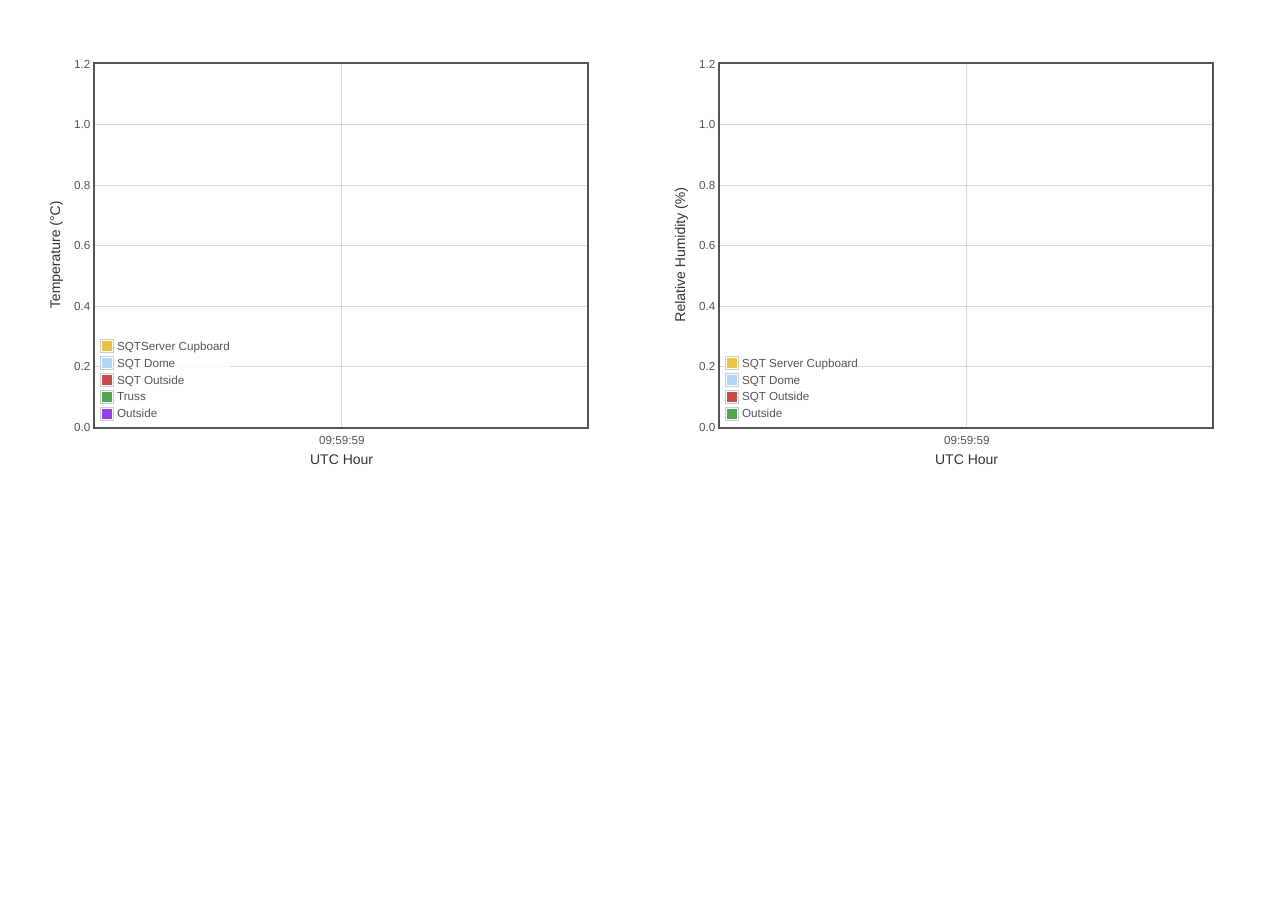
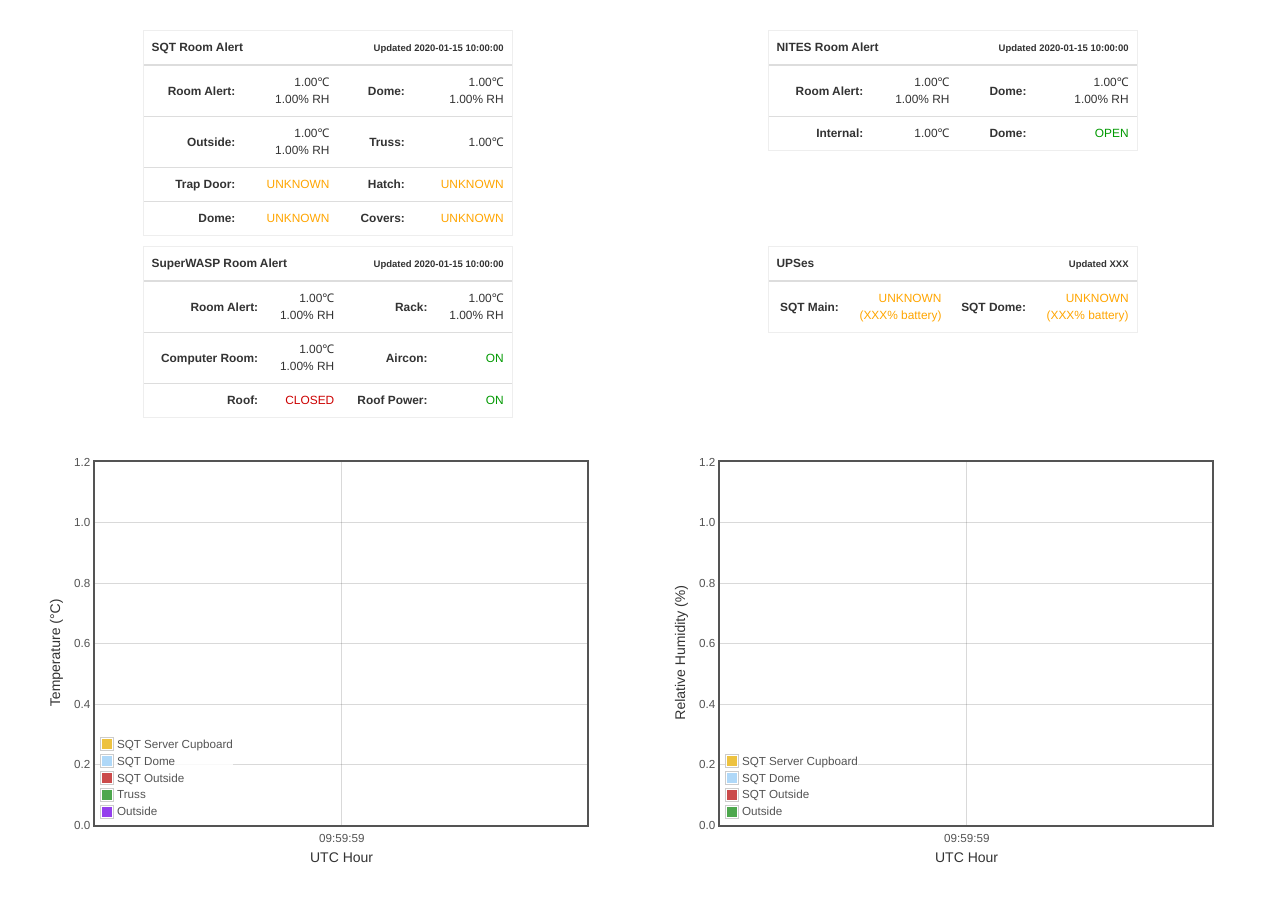
Before and after one commit to warwick-one-metre/onemetre-django, a Django app: page /environment/ in a window 1280 px wide. Shown: the part 52-965 px from the top of the page. Before the commit the page ends 517 px from the top, so only its background shows below. Run offline with Django 3.2, Linux system fonts and the light colour scheme; tables that the repository leaves empty hold one stand-in row (values such as "Sample post"); data that the repository does not hold is empty; some libraries are stand-ins or nearby versions.

Commit message:
Add latest environment stats to environment page.

```diff
--- a/environment/templates/environment/environment.html
+++ b/environment/templates/environment/environment.html
@@ -1,6 +1,8 @@
 {% extends "base.html" %}
 
 {% load staticfiles %}
+
+{% load environment_filters %}
 
 {% block title %}Environment{% endblock %}
 
@@ -97,6 +99,127 @@ $(function() {
   <div class="container-fluid">
     <div class="row">
       <div class="col-sm-6">
+        <div class="tablewrapper">
+          <table class="table" style="font-size:0.85em">
+            <thead>
+              <tr>
+                <th colspan="2">SQT Room Alert</th>
+                <th colspan="2" class="tableupdated">Updated {{ sqt_roomalert.time|date:"Y-m-d H:i:s" }}</th>
+              </tr>
+            </thead>
+            <tbody>
+              <tr>
+                <td class="tablelabel">Room Alert:</td>
+                <td class="tablevalue">{{ sqt_roomalert.roomalert_internal_temp }}&#8451;<br />{{ sqt_roomalert.roomalert_internal_humidity }}% RH</td>
+                <td class="tablelabel">Dome:</td>
+                <td class="tablevalue">{{ sqt_roomalert.internal_temp }}&#8451;<br />{{ sqt_roomalert.internal_humidity }}% RH</td>
+              </tr>
+              <tr>
+                <td class="tablelabel">Outside:</td>
+                <td class="tablevalue">{{ sqt_roomalert.external_temp }}&#8451;<br />{{ sqt_roomalert.external_humidity }}% RH</td>
+                <td class="tablelabel">Truss:</td>
+                <td class="tablevalue">{{ sqt_roomalert.truss_temp }}&#8451;</td>
+              </tr>
+              <tr>
+                <td class="tablelabel">Trap Door:</td>
+                <td class="tablevalue"><span style="color: #FFA500">UNKNOWN</span></td>
+                <td class="tablelabel">Hatch:</td>
+                <td class="tablevalue"><span style="color: #FFA500">UNKNOWN</span></td>
+              </tr>
+              <tr>
+                <td class="tablelabel">Dome:</td>
+                <td class="tablevalue"><span style="color: #FFA500">UNKNOWN</span></td>
+                <td class="tablelabel">Covers:</td>
+                <td class="tablevalue"><span style="color: #FFA500">UNKNOWN</span></td>
+              </tr>
+            </tbody>
+          </table>
+        </div>
+      </div>
+      <div class="col-sm-6">
+        <div class="tablewrapper">
+          <table class="table" style="font-size:0.85em">
+            <thead>
+              <tr>
+                <th colspan="2">NITES Room Alert</th>
+                <th colspan="2" class="tableupdated">Updated {{ nites_roomalert.time|date:"Y-m-d H:i:s" }}</th>
+              </tr>
+            </thead>
+            <tbody>
+              <tr>
+                <td class="tablelabel">Room Alert:</td>
+                <td class="tablevalue">{{ nites_roomalert.roomalert_internal_temp }}&#8451;<br />{{ nites_roomalert.roomalert_internal_humidity }}% RH</td>
+                <td class="tablelabel">Dome:</td>
+                <td class="tablevalue">{{ nites_roomalert.centre_temp }}&#8451;<br />{{ nites_roomalert.centre_humidity }}% RH</td>
+              </tr>
+              <tr>
+                <td class="tablelabel">Internal:</td>
+                <td class="tablevalue">{{ nites_roomalert.internal_temp }}&#8451;</td>
+                <td class="tablelabel">Dome:</td>
+                <td class="tablevalue">{{ nites_roomalert.dome_open|openclose }}</td>
+              </tr>
+            </tbody>
+          </table>
+        </div>
+      </div>
+    </div>
+    <div class="row">
+      <div class="col-sm-6">
+        <div class="tablewrapper">
+          <table class="table" style="font-size:0.85em">
+            <thead>
+              <tr>
+                <th colspan="2">SuperWASP Room Alert</th>
+                <th colspan="2" class="tableupdated">Updated {{ swasp_roomalert.time|date:"Y-m-d H:i:s" }}</th>
+              </tr>
+            </thead>
+            <tbody>
+              <tr>
+                <td class="tablelabel">Room Alert:</td>
+                <td class="tablevalue">{{ swasp_roomalert.roomalert_internal_temp }}&#8451;<br />{{ swasp_roomalert.roomalert_internal_humidity }}% RH</td>
+                <td class="tablelabel">Rack:</td>
+                <td class="tablevalue">{{ swasp_roomalert.rack_temp }}&#8451;<br />{{ swasp_roomalert.rack_humidity }}% RH</td>
+              </tr>
+              <tr>
+                <td class="tablelabel">Computer Room:</td>
+                <td class="tablevalue">{{ swasp_roomalert.computer_room_temp }}&#8451;<br />{{ swasp_roomalert.computer_room_humidity }}% RH</td>
+                <td class="tablelabel">Aircon:</td>
+                <td class="tablevalue">{{ swasp_roomalert.aircon_airflow|onoff }}</td>
+              </tr>
+              <tr>
+                <td class="tablelabel">Roof:</td>
+                <td class="tablevalue">{{ swasp_roomalert.aircon_airflow|opencloseinverted }}</td>
+                <td class="tablelabel">Roof Power:</td>
+                <td class="tablevalue">{{ swasp_roomalert.aircon_airflow|onoff }}</td>
+              </tr>
+            </tbody>
+          </table>
+        </div>
+      </div>
+      <div class="col-sm-6">
+        <div class="tablewrapper">
+          <table class="table" style="font-size:0.85em">
+            <thead>
+              <tr>
+                <th colspan="2">UPSes</th>
+                <th colspan="2" class="tableupdated">Updated XXX</th>
+              </tr>
+            </thead>
+            <tbody>
+              <tr>
+                <td class="tablelabel">SQT Main:</td>
+                <td class="tablevalue"><span style="color: #FFA500">UNKNOWN<br />(XXX% battery)</span></td>
+                <td class="tablelabel">SQT Dome:</td>
+                <td class="tablevalue"><span style="color: #FFA500">UNKNOWN<br />(XXX% battery)</span></td>
+              </tr>
+            </tbody>
+          </table>
+        </div>
+      </div>
+
+    </div>
+    <div class="row">
+      <div class="col-sm-6">
         <div class="plot-container">
           <div id="temperature" class="plot-placeholder"></div>
         </div>
--- /dev/null
+++ b/environment/templatetags/environment_filters.py
@@ -0,0 +1,23 @@
+from django import template
+from django.utils.safestring import mark_safe
+from power.models import PowerMeasurement
+
+register = template.Library()
+
+@register.filter()
+def openclose(value):
+    if (value):
+        return mark_safe('<span style="color: #090">OPEN</span>')
+
+    return mark_safe('<span style="color: #C00">CLOSED</span>')
+
+@register.filter()
+def opencloseinverted(value):
+    return openclose(not value)
+
+@register.filter()
+def onoff(value):
+    if (value):
+        return mark_safe('<span style="color: #090">ON</span>')
+
+    return mark_safe('<span style="color: #C00">OFF</span>')
--- a/environment/views.py
+++ b/environment/views.py
@@ -3,13 +3,21 @@ from django.http import JsonResponse
 from datetime import datetime, timezone
 from enum import Enum
 import time
-from .models import ExternalEnvironmentMeasurement, SQTRoomAlertMeasurement
+from .models import *
 
 # Create your views here.
 
 def index(request):
-	context = {}
-	return render(request, 'environment/environment.html', context)
+    sqt_roomalert = SQTRoomAlertMeasurement.objects.latest()
+    nites_roomalert = NITESRoomAlertMeasurement.objects.latest()
+    swasp_roomalert = SWASPRoomAlertMeasurement.objects.latest()
+    context = {
+        'sqt_roomalert': sqt_roomalert,
+        'nites_roomalert': nites_roomalert,
+        'swasp_roomalert': swasp_roomalert
+    }
+
+    return render(request, 'environment/environment.html', context)
 
 def build_block(reference_time, measurement_types, queryset):
     block = {}
@@ -37,7 +45,7 @@ def build_block(reference_time, measurement_types, queryset):
 def json_temperature(request):
 
     INTERNAL_MEASUREMENT_TYPES = (
-        ('roomalert_internal_temp', 'SQTServer Cupboard'),
+        ('roomalert_internal_temp', 'SQT Server Cupboard'),
         ('internal_temp', 'SQT Dome'),
         ('external_temp', 'SQT Outside'),
         ('truss_temp', 'Truss'),
--- a/onemetre/templates/base.html
+++ b/onemetre/templates/base.html
@@ -14,10 +14,11 @@
     <![endif]-->
 
     <style>
-      .tablelabel { text-align: right; font-weight: bold; }
-      .tablewrapper { width: 380px; border: 1px #eee solid; margin: 10px auto 0 auto; }
+      .tablewrapper { width: 370px; border: 1px #eee solid; margin: 10px auto 0 auto; }
       .tablewrapper table { margin-bottom: 0; }
-      .tableupdated { font-size: 0.6em; font-weight: bold; }
+      .tablewrapper table .tablelabel { text-align: right; font-weight: bold; vertical-align: middle; }
+      .tablewrapper table .tablevalue { vertical-align: middle; }
+      .tablewrapper table .tableupdated { text-align: right; font-weight: bold; vertical-align: middle; font-size: 0.8em; }
       .row { padding: 0; text-align: right;}
     </style>
   </head>
```
